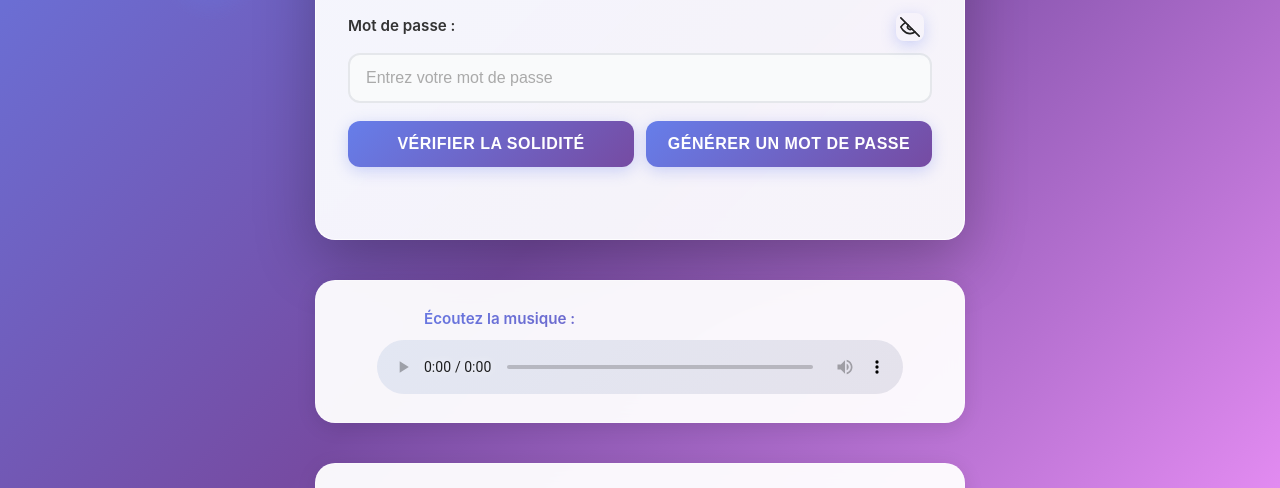
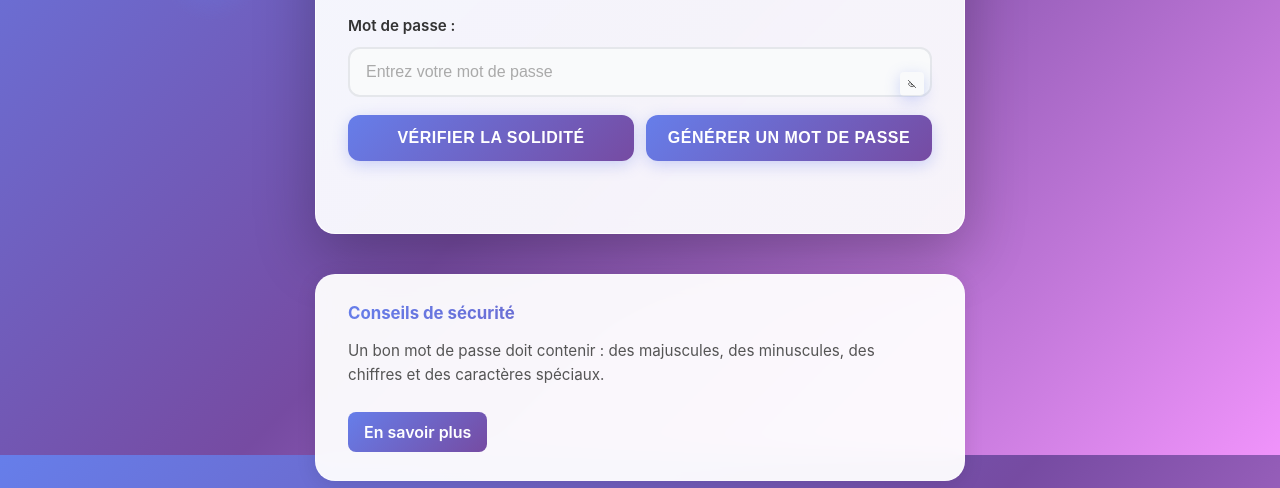
Before and after one commit to MisterFreeze25/calculateur-de-la-solidit-d-un-mot-de-passe-, a plain HTML site: page index.html in a window 1280 px wide. Shown: the part 345-833 px from the top of the page. Drawn offline with Linux system fonts and the light colour scheme.

Commit message:
Mise a jour

```diff
--- a/index.html
+++ b/index.html
@@ -38,7 +38,7 @@
       </p>
       <div
         class="password-field"
-        style="display: flex; gap: 8px; align-items: center"
+        style="display: flex; gap: 0; align-items: stretch; position: relative"
         role="group"
         aria-labelledby="passwordLabel"
       >
@@ -49,6 +49,7 @@
           data-i18n-placeholder="passwordPlaceholder"
           autocomplete="off"
           aria-describedby="passwordHelp"
+          style="flex: 1; padding-right: 40px"
         />
         <button
           type="button"
@@ -56,13 +57,20 @@
           aria-pressed="false"
           aria-label="Afficher le mot de passe"
           style="
+            position: absolute;
+            right: 8px;
+            top: 50%;
+            transform: translateY(-50%);
             background: none;
             border: 0;
-            padding: 4px;
+            padding: 8px;
             cursor: pointer;
             display: inline-flex;
             align-items: center;
+            justify-content: center;
             color: #222;
+            height: 24px;
+            width: 24px;
           "
         ></button>
       </div>
@@ -81,14 +89,29 @@
         aria-atomic="true"
       ></div>
     </div>
-    <figure>
-      <figcaption data-i18n="listenMusic">Écoutez la musique :</figcaption>
-      <audio
-        controls
-        src="./assets/Socal.mp3"
-        aria-label="Musique d'ambiance - Socal.mp3"
-      ></audio>
-    </figure>
+    <section
+      class="security-dock"
+      role="region"
+      aria-label="Information de sécurité"
+    >
+      <div class="dock-container">
+        <h2 data-i18n="securityTitle" style="margin-top: 0">
+          Conseils de sécurité
+        </h2>
+        <p data-i18n="securityDescription">
+          Un bon mot de passe doit contenir : des majuscules, des minuscules,
+          des chiffres et des caractères spéciaux.
+        </p>
+        <a
+          href="https://www.cybermalveillance.gouv.fr/tous-nos-contenus/actualites/comment-choisir-un-bon-mot-de-passe#:~:text=Votre%20mot%20de%20passe%20doit,chiffres%20et%20des%20caract%C3%A8res%20sp%C3%A9ciaux."
+          target="_blank"
+          rel="noopener noreferrer"
+          class="security-link"
+          data-i18n="learnMore"
+          >En savoir plus</a
+        >
+      </div>
+    </section>
     <footer role="contentinfo">
       <img
         class="logo"
--- a/script.js
+++ b/script.js
@@ -6,23 +6,43 @@ document.addEventListener("DOMContentLoaded", () => {
 
   function checkStrength(password) {
     let score = 0;
-    if (password.length >= 8) score++;
-    if (/[A-Z]/.test(password)) score++;
-    if (/[a-z]/.test(password)) score++;
-    if (/[0-9]/.test(password)) score++;
-    if (/[^A-Za-z0-9]/.test(password)) score++;
 
-    switch (score) {
-      case 5:
-        return "veryStrong";
-      case 4:
-        return "strong";
-      case 3:
-        return "medium";
-      case 2:
-        return "weak";
-      default:
-        return "veryWeak";
+    // Longueur - critère principal
+    if (password.length >= 8) score += 1;
+    if (password.length >= 12) score += 1;
+    if (password.length >= 16) score += 1;
+    if (password.length >= 20) score += 1;
+
+    // Diversité des caractères
+    if (/[A-Z]/.test(password)) score += 1;
+    if (/[a-z]/.test(password)) score += 1;
+    if (/[0-9]/.test(password)) score += 1;
+    if (/[^A-Za-z0-9]/.test(password)) score += 1;
+
+    // Points supplémentaires pour caractères spéciaux multiples
+    if (/[^A-Za-z0-9]/.test(password) && password.length >= 12) {
+      score += 1;
+    }
+
+    // Pénalité pour patterns faibles
+    if (/^[0-9]{4,}$/.test(password)) score -= 2;
+    if (/(.)\\1{2,}/.test(password)) score -= 1;
+    if (/password|123|abc|admin|qwerty/i.test(password)) score -= 2;
+
+    // S'assurer que le score est entre 0 et 10
+    score = Math.max(0, Math.min(10, score));
+
+    // Convertir le score numérique en force
+    if (score <= 2) {
+      return "veryWeak";
+    } else if (score <= 4) {
+      return "weak";
+    } else if (score <= 6) {
+      return "medium";
+    } else if (score <= 8) {
+      return "strong";
+    } else {
+      return "veryStrong";
     }
   }
 
@@ -32,6 +52,8 @@ document.addEventListener("DOMContentLoaded", () => {
     const issues = [];
     if (password.length < 8) {
       issues.push(feedback.minLength);
+    } else if (password.length < 12) {
+      issues.push(feedback.preferLonger);
     }
     if (!/[A-Z]/.test(password)) {
       issues.push(feedback.uppercase);
@@ -44,6 +66,15 @@ document.addEventListener("DOMContentLoaded", () => {
     }
     if (!/[^A-Za-z0-9]/.test(password)) {
       issues.push(feedback.special);
+    }
+    if (/^[0-9]{4,}$/.test(password)) {
+      issues.push(feedback.noSequential);
+    }
+    if (/(.)\1{2,}/.test(password)) {
+      issues.push(feedback.noRepeat);
+    }
+    if (/password|123|abc|admin/i.test(password)) {
+      issues.push(feedback.noCommon);
     }
     return issues;
   }
@@ -383,12 +414,20 @@ const translations = {
     hidePassword: "Cacher le mot de passe",
     feedback: {
       minLength: "Le mot de passe doit contenir au moins 8 caractères",
+      preferLonger: "Préférez au moins 12 caractères pour plus de sécurité",
       uppercase: "Manque : Majuscules",
       lowercase: "Manque : Minuscules",
       numbers: "Manque : Chiffres",
       special: "Manque : Caractères spéciaux",
+      noSequential: "Évitez les chiffres séquentiels",
+      noRepeat: "Évitez les caractères répétés",
+      noCommon: "Évitez les mots courants (password, admin, etc.)",
       improvementsNeeded: "À améliorer :",
     },
+    securityTitle: "Conseils de sécurité",
+    securityDescription:
+      "Un bon mot de passe doit contenir : des majuscules, des minuscules, des chiffres et des caractères spéciaux.",
+    learnMore: "En savoir plus",
   },
   en: {
     title: "Password Strength Calculator",
@@ -416,12 +455,20 @@ const translations = {
     hidePassword: "Hide password",
     feedback: {
       minLength: "Password must contain at least 8 characters",
+      preferLonger: "Prefer at least 12 characters for better security",
       uppercase: "Missing: Uppercase letters",
       lowercase: "Missing: Lowercase letters",
       numbers: "Missing: Numbers",
       special: "Missing: Special characters",
+      noSequential: "Avoid sequential numbers",
+      noRepeat: "Avoid repeated characters",
+      noCommon: "Avoid common words (password, admin, etc.)",
       improvementsNeeded: "Improvements needed:",
     },
+    securityTitle: "Security Tips",
+    securityDescription:
+      "A good password should contain: uppercase letters, lowercase letters, numbers and special characters.",
+    learnMore: "Learn more",
   },
   de: {
     title: "Passwortstärke-Rechner",
@@ -449,12 +496,21 @@ const translations = {
     hidePassword: "Passwort verbergen",
     feedback: {
       minLength: "Das Passwort muss mindestens 8 Zeichen enthalten",
+      preferLonger:
+        "Bevorzugen Sie mindestens 12 Zeichen für bessere Sicherheit",
       uppercase: "Fehlend: Großbuchstaben",
       lowercase: "Fehlend: Kleinbuchstaben",
       numbers: "Fehlend: Zahlen",
       special: "Fehlend: Sonderzeichen",
+      noSequential: "Vermeiden Sie fortlaufende Zahlen",
+      noRepeat: "Vermeiden Sie wiederholte Zeichen",
+      noCommon: "Vermeiden Sie häufige Wörter (password, admin, usw.)",
       improvementsNeeded: "Verbesserungen erforderlich:",
     },
+    securityTitle: "Sicherheitstipps",
+    securityDescription:
+      "Ein gutes Passwort sollte enthalten: Großbuchstaben, Kleinbuchstaben, Zahlen und Sonderzeichen.",
+    learnMore: "Mehr erfahren",
   },
   sp: {
     title: "Calculador de fuerza de contraseña",
@@ -482,12 +538,20 @@ const translations = {
     hidePassword: "Ocultar contraseña",
     feedback: {
       minLength: "La contraseña debe contener al menos 8 caracteres",
+      preferLonger: "Prefiera al menos 12 caracteres para mayor seguridad",
       uppercase: "Falta: Letías mayúsculas",
       lowercase: "Falta: Letías minúsculas",
       numbers: "Falta: Números",
       special: "Falta: Caracteres especiales",
+      noSequential: "Evite números secuenciales",
+      noRepeat: "Evite caracteres repetidos",
+      noCommon: "Evite palabras comunes (password, admin, etc.)",
       improvementsNeeded: "Mejoras necesarias:",
     },
+    securityTitle: "Consejos de seguridad",
+    securityDescription:
+      "Una buena contraseña debe contener: letras mayúsculas, letras minúsculas, números y caracteres especiales.",
+    learnMore: "Más información",
   },
   it: {
     title: "Calcolatore della forza della password",
@@ -515,12 +579,20 @@ const translations = {
     hidePassword: "Nascondi password",
     feedback: {
       minLength: "La password deve contenere almeno 8 caratteri",
+      preferLonger: "Preferisci almeno 12 caratteri per maggiore sicurezza",
       uppercase: "Mancano: Lettere maiuscole",
       lowercase: "Mancano: Lettere minuscole",
       numbers: "Mancano: Numeri",
       special: "Mancano: Caratteri speciali",
+      noSequential: "Evita numeri sequenziali",
+      noRepeat: "Evita caratteri ripetuti",
+      noCommon: "Evita parole comuni (password, admin, ecc.)",
       improvementsNeeded: "Miglioramenti necessari:",
     },
+    securityTitle: "Consigli di sicurezza",
+    securityDescription:
+      "Una buona password deve contenere: lettere maiuscole, lettere minuscole, numeri e caratteri speciali.",
+    learnMore: "Ulteriori informazioni",
   },
   pt: {
     title: "Calculadora de força de senha",
@@ -548,12 +620,20 @@ const translations = {
     hidePassword: "Ocultar senha",
     feedback: {
       minLength: "A senha deve conter pelo menos 8 caracteres",
+      preferLonger: "Prefira pelo menos 12 caracteres para maior segurança",
       uppercase: "Faltando: Letras maiúsculas",
       lowercase: "Faltando: Letras minúsculas",
       numbers: "Faltando: Números",
       special: "Faltando: Caracteres especiais",
+      noSequential: "Evite números sequenciais",
+      noRepeat: "Evite caracteres repetidos",
+      noCommon: "Evite palavras comuns (password, admin, etc.)",
       improvementsNeeded: "Melhorias necessárias:",
     },
+    securityTitle: "Dicas de segurança",
+    securityDescription:
+      "Uma boa senha deve conter: letras maiúsculas, letras minúsculas, números e caracteres especiais.",
+    learnMore: "Saiba mais",
   },
   nl: {
     title: "Wachtwoordsterkte Calculator",
@@ -581,12 +661,20 @@ const translations = {
     hidePassword: "Wachtwoord verbergen",
     feedback: {
       minLength: "Wachtwoord moet minimaal 8 tekens bevatten",
+      preferLonger: "Verkies minstens 12 tekens voor betere veiligheid",
       uppercase: "Ontbrekend: Hoofdletters",
       lowercase: "Ontbrekend: Kleine letters",
       numbers: "Ontbrekend: Nummers",
       special: "Ontbrekend: Speciale tekens",
+      noSequential: "Vermijd opeenvolgende nummers",
+      noRepeat: "Vermijd herhaalde tekens",
+      noCommon: "Vermijd veelgebruikte woorden (password, admin, enz.)",
       improvementsNeeded: "Verbeteringen nodig:",
     },
+    securityTitle: "Veiligheidstips",
+    securityDescription:
+      "Een goed wachtwoord moet bevatten: hoofdletters, kleine letters, nummers en speciale tekens.",
+    learnMore: "Meer informatie",
   },
   br: {
     title: "Kalkulator krederion ar geriadur",
@@ -614,12 +702,20 @@ const translations = {
     hidePassword: "Kuzh ar geriadur",
     feedback: {
       minLength: "Ar geriadur a rank kaout a-berzh 8 arouezennoù",
+      preferLonger: "Penndibabit a-berzh 12 a-seurt evit gwell-ruzh",
       uppercase: "Diankatiet : Lizherennoù bras",
       lowercase: "Diankatiet : Lizherennoù bihan",
       numbers: "Diankatiet : Niverou",
       special: "Diankatiet : Arzoù special",
+      noSequential: "Strivout lizherennoù a-reiñv",
+      noRepeat: "Strivout arouezennù gwallakaoued",
+      noCommon: "Strivout gerzoù a veheñg (password, admin, arl.)",
       improvementsNeeded: "Gwellañ a zo ezhomm:",
     },
+    securityTitle: "Alvelennoù ruzh",
+    securityDescription:
+      "Ur geriadur mat a rankfe kaout : lizherennoù bras, lizherennoù bihan, niverou ha arzoù special.",
+    learnMore: "Gouzout an nemet",
   },
 };
 
--- a/style.css
+++ b/style.css
@@ -29,24 +29,6 @@ body {
   min-height: 100vh;
   color: #222;
   padding: 20px;
-  animation: gradientShift 45s ease-in-out infinite;
-  background-size: 200% 200%;
-}
-
-/* Transition très douce et discrète du dégradé de fond */
-@keyframes gradientShift {
-  0% {
-    background: linear-gradient(135deg, #667eea 0%, #764ba2 50%, #f093fb 100%);
-    background-position: 0% 50%;
-  }
-  50% {
-    background: linear-gradient(135deg, #764ba2 0%, #667eea 50%, #f093fb 100%);
-    background-position: 50% 50%;
-  }
-  100% {
-    background: linear-gradient(135deg, #667eea 0%, #764ba2 50%, #f093fb 100%);
-    background-position: 100% 50%;
-  }
 }
 
 /* ===== CONTAINER PRINCIPAL ===== */
@@ -354,14 +336,13 @@ input[type="text"] {
 #togglePassword {
   position: absolute;
   right: 8px;
-  top: auto;
-  bottom: calc(100% + 6px);
-  transform: none;
-  background: transparent;
+  top: 50%;
+  transform: translateY(-50%);
+  background: none;
   border: none;
-  width: 28px;
-  height: 28px;
-  padding: 3px;
+  width: 60px;
+  height: 60px;
+  padding: 0;
   display: inline-flex;
   align-items: center;
   justify-content: center;
@@ -370,7 +351,12 @@ input[type="text"] {
   line-height: 0;
   color: #667eea;
   transition: all 0.3s ease;
-  border-radius: 8px;
+  border-radius: 4px;
+}
+
+#togglePassword svg {
+  width: 100%;
+  height: 100%;
 }
 
 /* Ensure input doesn't stretch under the absolute icon and keeps space for it */
@@ -378,13 +364,13 @@ input[type="text"] {
 .password-field input[type="text"] {
   flex: 1 1 auto;
   width: auto;
-  padding-right: 48px;
+  padding-right: 70px;
   margin: 0;
 }
 
-/* Give a bit of space so the icon sits visually above the input */
+/* Give a bit of space so the icon sits visually inside the input */
 .password-field {
-  padding-top: 6px;
+  padding-top: 0;
   margin-bottom: 18px;
   animation: fadeInLeft 0.5s ease-out 0.15s both;
 }
@@ -392,7 +378,7 @@ input[type="text"] {
 #togglePassword:hover {
   background: rgba(102, 126, 234, 0.15);
   color: #764ba2;
-  transform: scale(1.1) rotate(5deg);
+  transform: translateY(-50%);
   box-shadow: 0 0 15px rgba(102, 126, 234, 0.2);
 }
 
@@ -400,34 +386,6 @@ input[type="text"] {
   outline: 2px solid #667eea;
   outline-offset: 2px;
   border-radius: 8px;
-}
-
-#togglePassword svg {
-  width: 20px;
-  height: 20px;
-  display: block;
-  transition: transform 0.3s ease;
-}
-
-#togglePassword:hover svg {
-  transform: rotate(-15deg) scale(1.15);
-}
-
-/* Affichage conditionnel des icônes eye / eye-slash */
-#togglePassword .eye {
-  display: none;
-}
-
-#togglePassword .eye-slash {
-  display: inline;
-}
-
-#togglePassword[aria-pressed="true"] .eye {
-  display: inline;
-}
-
-#togglePassword[aria-pressed="true"] .eye-slash {
-  display: none;
 }
 
 /* ===== HEADER ===== */
@@ -655,22 +613,70 @@ figcaption {
   animation: fadeInLeft 0.5s ease-out 0.2s both;
 }
 
-audio {
-  width: 100%;
-  border-radius: 8px;
+/* ===== SECURITY DOCK ===== */
+.security-dock {
+  max-width: 650px;
+  margin: 30px auto;
+  padding: 0;
+  border-radius: 20px;
+  background: rgba(255, 255, 255, 0.95);
+  box-shadow: 0 4px 20px rgba(0, 0, 0, 0.1);
+  backdrop-filter: blur(10px);
+  border: 1px solid rgba(255, 255, 255, 0.3);
+  animation: slideUp 0.6s ease-out 0.2s both;
   transition: all 0.3s ease;
 }
 
-audio:hover {
-  filter: drop-shadow(0 0 10px rgba(102, 126, 234, 0.4));
+.security-dock:hover {
+  box-shadow:
+    0 8px 30px rgba(0, 0, 0, 0.15),
+    0 0 30px rgba(102, 126, 234, 0.2);
+  transform: translateY(-3px);
 }
 
-audio::-webkit-media-controls-panel {
-  background: linear-gradient(
-    135deg,
-    rgba(102, 126, 234, 0.1),
-    rgba(118, 75, 162, 0.1)
-  );
+.dock-container {
+  padding: 28px 32px;
+}
+
+.dock-container h2 {
+  font-weight: 700;
+  color: #333;
+  margin-bottom: 16px;
+  font-size: 1.05rem;
+  background: linear-gradient(135deg, #667eea 0%, #764ba2 100%);
+  -webkit-background-clip: text;
+  -webkit-text-fill-color: transparent;
+  background-clip: text;
+  animation: fadeInLeft 0.5s ease-out 0.2s both;
+}
+
+.dock-container p {
+  color: #555;
+  line-height: 1.6;
+  margin: 16px 0;
+  font-size: 0.95rem;
+}
+
+.security-link {
+  display: inline-block;
+  padding: 10px 16px;
+  background: linear-gradient(135deg, #667eea 0%, #764ba2 100%);
+  color: #fff;
+  text-decoration: none;
+  border-radius: 8px;
+  font-weight: 600;
+  transition: all 0.3s ease;
+  margin-top: 8px;
+}
+
+.security-link:hover {
+  transform: translateY(-2px);
+  box-shadow: 0 4px 15px rgba(102, 126, 234, 0.3);
+}
+
+.security-link:focus-visible {
+  outline: 3px solid #667eea;
+  outline-offset: 2px;
 }
 
 /* ===== RESPONSIVE DESIGN ===== */
@@ -725,6 +731,17 @@ audio::-webkit-media-controls-panel {
   figure {
     max-width: 100%;
     margin: 20px auto;
+    padding: 20px 24px;
+  }
+
+  .security-dock {
+    max-width: 100%;
+    margin: 20px auto;
+    padding: 0;
+    border-radius: 16px;
+  }
+
+  .dock-container {
     padding: 20px 24px;
   }
 
```
Also changed, not shown: 2 other files.
